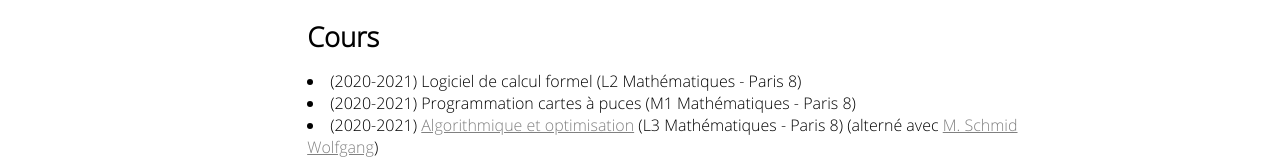
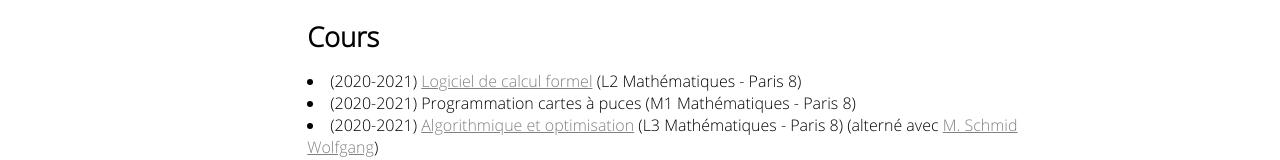
Before and after one commit to loicdemange/loicdemange.github.io, a plain HTML site: page index.html in a window 1280 px wide. Shown: the part 335-495 px from the top of the page. Drawn offline with Linux system fonts and the light colour scheme.

Commit message:
Update index.html

```diff
--- a/index.html
+++ b/index.html
@@ -24,7 +24,7 @@
 <p>Je m'appelle Loïc Demange, et je suis actuellement doctorant sur le sujet <em>Mise en oeuvre de BIKE : vulnérabilités et contre-mesures</em>.<br/>
 Il s'agit d'une CIFRE en partenariat avec le LCH (<em>Laboratoire CHiffre</em>) de Thales et <a href="https://www.rocq.inria.fr/secret/" target="_blank">l'équipe COSMIQ de l'INRIA</a>.</p>
 <h2>Cours</h2>
-<li>(2020-2021) Logiciel de calcul formel (L2 Mathématiques - Paris 8)</li>
+<li>(2020-2021) <a href="./cours/logform20">Logiciel de calcul formel</a> (L2 Mathématiques - Paris 8)</li>
 <li>(2020-2021) Programmation cartes à puces (M1 Mathématiques - Paris 8)</li>
 <li>(2020-2021) <a href="./cours/algoopti20">Algorithmique et optimisation</a> (L3 Mathématiques - Paris 8) (alterné avec <a href="https://www.math.univ-paris13.fr/~schmid/personal/index.html" target="_blank">M. Schmid Wolfgang</a>)</li>
 <li>(2020-2021) <a href="./cours/algostruct20">Algorithmique et structures de données</a> (L2 Mathématiques - Paris 8)</li>
```
